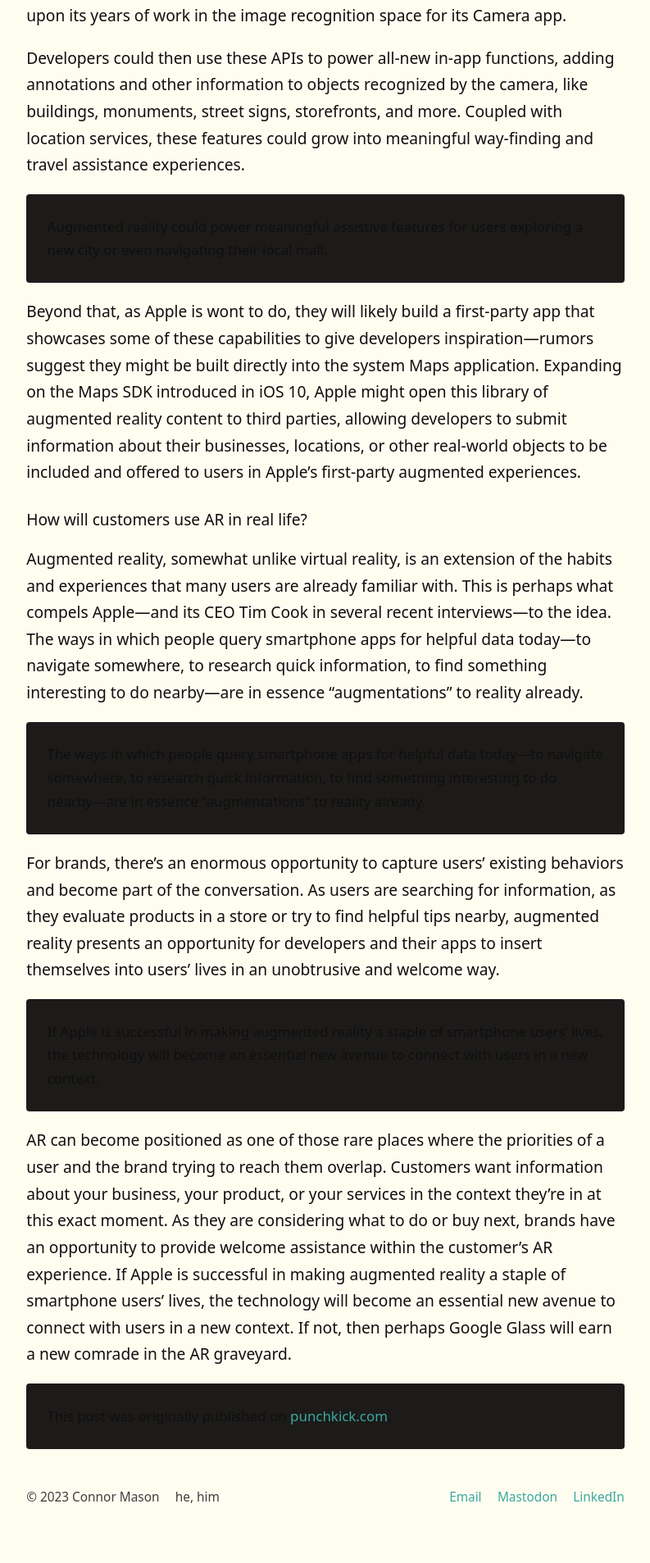
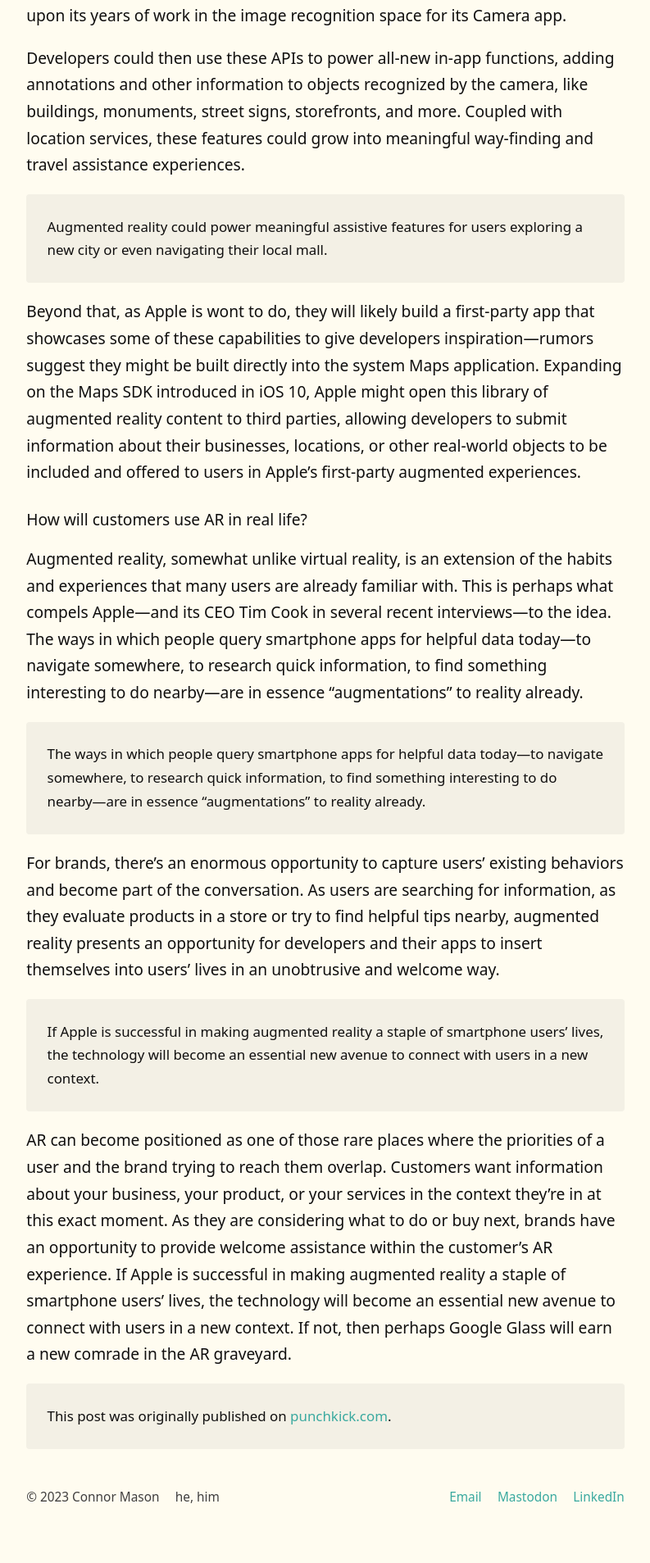
Before and after one commit to conmas/site, a Jekyll site: the page built from _posts/2017-03-23-augmented-reality-apple-revolution.md, in a window 1280 px wide. Shown: the part 1361-3268 px from the top of the page at 82% size, without its empty margins (243-1036 px from the left). Built offline with Jekyll 4.4.1, drawn with Linux system fonts in a browser that asks for light colours.

Commit message:
Update _style.scss

```diff
--- a/_sass/_style.scss
+++ b/_sass/_style.scss
@@ -4,15 +4,15 @@ $color-text: #100F0F;
 $color-subtext: #575653;
 $color-border: hsl(0, 0%, 85%);
 $color-accent: #3AA99F;
-$color-box-background: mix($color-paper, $color-text, 5%);
+$color-box-background: mix($color-text, $color-paper, 5%);
 
 /* Dark mode colors */
 @media (prefers-color-scheme: dark) {
   :root {
-    $color-paper: #100F0F;
-    $color-text: #CECDC3;
-    $color-subtext: #B7B5AC;
-    $color-accent: #24837B;
+    --color-paper: #100F0F;
+    --color-text: #CECDC3;
+    --color-subtext: #B7B5AC;
+    --color-accent: #24837B;
   }
 }
 
```
